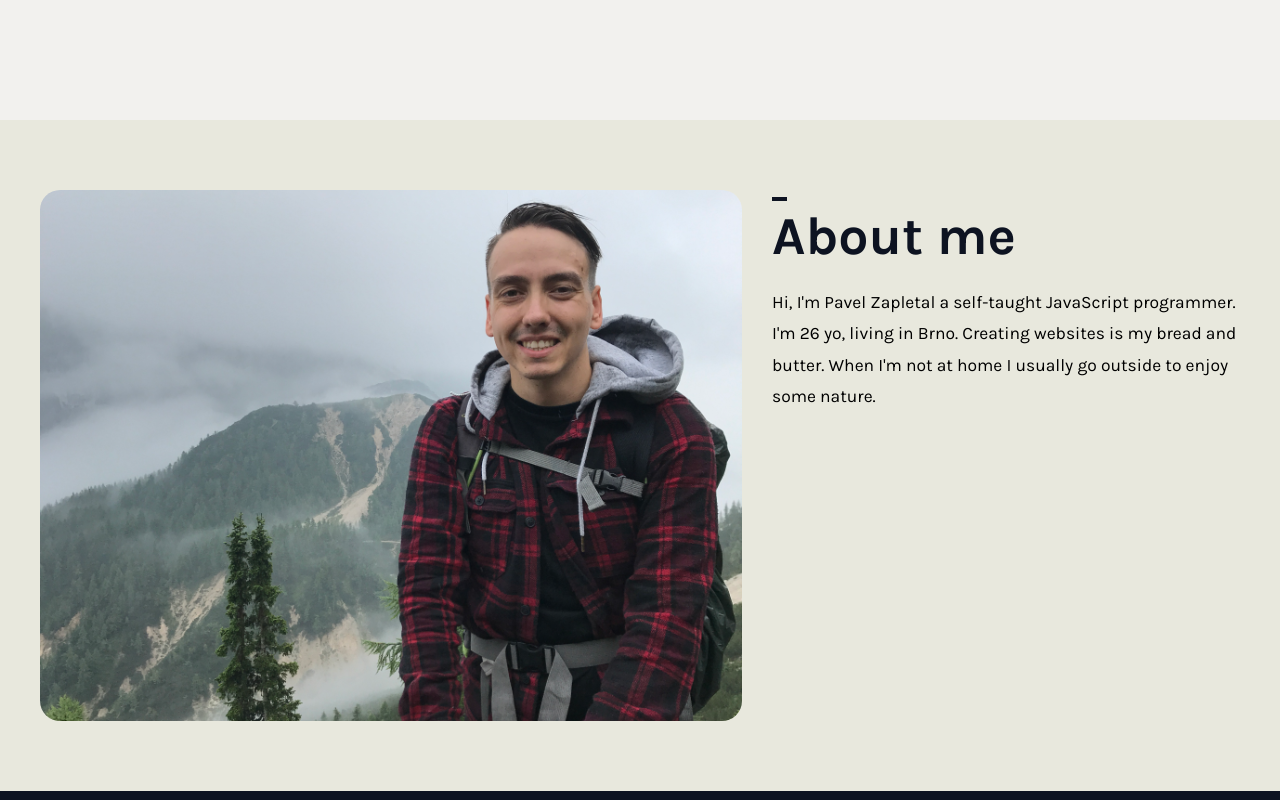
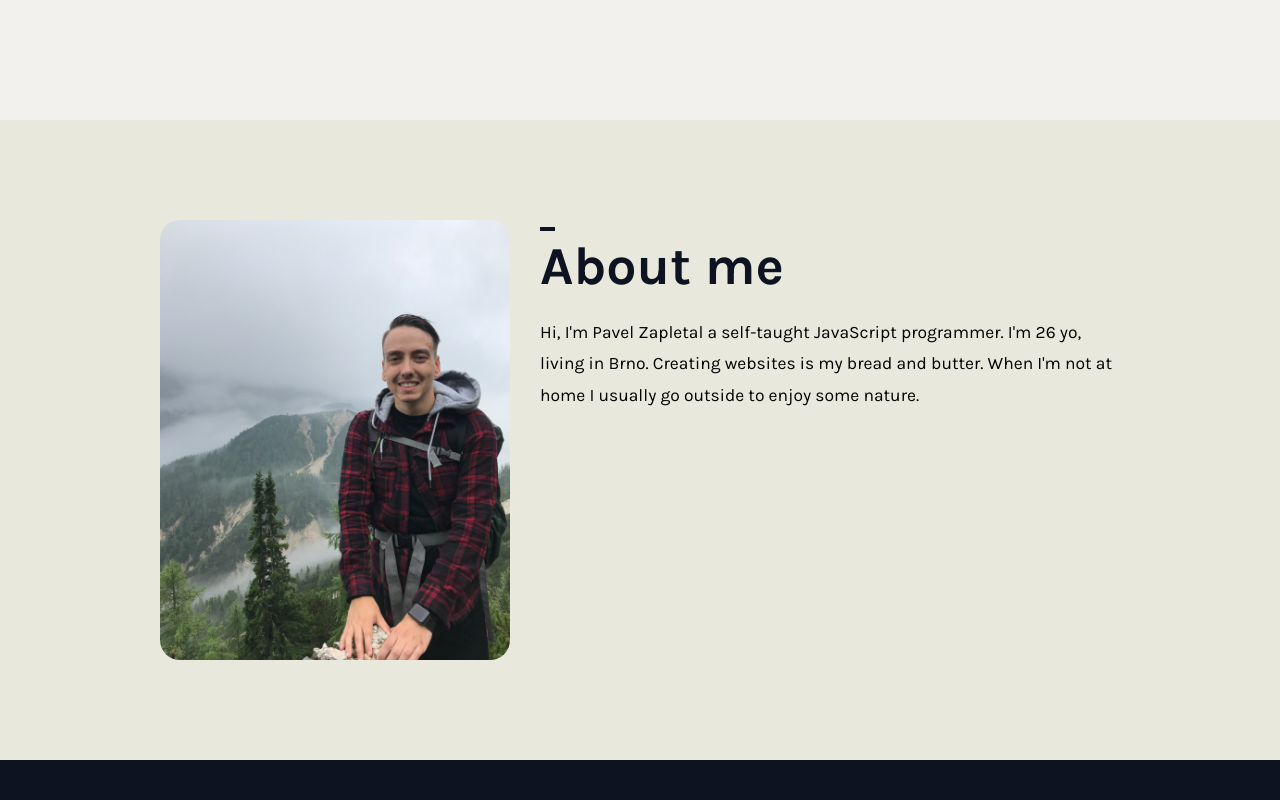
Before and after one commit to Kapaak/Pavel-portfolio-redesign-2, a Next.js app: page / in a window 1280 px wide. Shown: the part 680-1480 px from the top of the page. Built offline with nearby package versions, Linux system fonts and the light colour scheme.

Commit message:
mobile layout

```diff
--- a/components/AboutPage/TextContainer.tsx
+++ b/components/AboutPage/TextContainer.tsx
@@ -39,6 +39,15 @@ const FlexWrapper = styled.div`
 	@media ${breakpoints.tabletS} {
 		flex-direction: row;
 	}
+
+	@media ${breakpoints.desktopB} {
+		gap: 5rem;
+
+		img {
+			transform: scale(1.3);
+			margin-left: -5.5rem !important;
+		}
+	}
 `;
 
 const ImageWrapper = styled.div`
@@ -47,7 +56,7 @@ const ImageWrapper = styled.div`
 	overflow: hidden;
 
 	@media ${breakpoints.tabletS} {
-		flex: 1 1 60%;
+		flex: 1 1 50%;
 		height: auto;
 		border-radius: 2rem;
 
@@ -55,10 +64,20 @@ const ImageWrapper = styled.div`
 			height: 100% !important;
 		}
 	}
+
+	@media ${breakpoints.tablet} {
+		max-width: 35rem;
+		height: 44rem;
+	}
+
+	@media ${breakpoints.desktopB} {
+		max-width: 38rem;
+		height: 50rem;
+	}
 `;
 
 const TextWrapper = styled.div`
-	flex: 1 1 40%;
+	flex: 1 1 45%;
 	display: flex;
 	flex-direction: column;
 	gap: 2rem;
@@ -71,6 +90,10 @@ const TextWrapper = styled.div`
 		& > div:first-child {
 			display: inline-block;
 		}
+	}
+
+	@media ${breakpoints.desktopB} {
+		padding-top: 2rem;
 	}
 `;
 
--- a/components/Footer/index.tsx
+++ b/components/Footer/index.tsx
@@ -36,7 +36,12 @@ const StyledFooter = styled.div`
 		flex-direction: row;
 		justify-content: center;
 		gap: 2rem;
+		padding-bottom: 2rem;
 
 		align-items: center;
 	}
+
+	@media ${breakpoints.desktop} {
+		margin-top: -6rem;
+	}
 `;
--- a/styles/GlobalStyles.tsx
+++ b/styles/GlobalStyles.tsx
@@ -22,6 +22,7 @@ const GlobalStyles = createGlobalStyle`
         --bg-col:#F2F1EE;
 
         --shadow:0 0 20px rgba(8, 1, 1, 0.225);
+        --max-width:96rem;
 
         --fowe-reg:400;
         --fowe-bold:700;
@@ -48,8 +49,6 @@ const GlobalStyles = createGlobalStyle`
 
         --br-main:1.5rem;
 
-        --box-width:26rem;
-        --box-height:calc(var(--box-width)*1.5);
     }
 
     html{
@@ -82,9 +81,8 @@ const GlobalStyles = createGlobalStyle`
     @media ${breakpoints.tablet}{
 		:root {
 			--xd-recalc: .87;
-            --horizontal-gap:4rem;
+            --horizontal-gap:7rem;
 
-            --box-width:30rem;
             --f-t: calc(1.5rem / var(--xd-recalc));
             --fosi-nav:4rem;
 		}
@@ -94,16 +92,13 @@ const GlobalStyles = createGlobalStyle`
         :root{
             --xd-recalc:.86;
             --text-mb:2.5rem;
-            --box-width:36rem;
+            --vertical-gap:10rem;
         }
     }
     @media ${breakpoints.desktopB}{
         :root{
             --xd-recalc:.75;
-            /* --horizontal-gap:8rem;*/
-            --vertical-gap:8rem;
-            --box-width:42rem;
-            --box-height:calc(var(--box-width)*1.4);
+            --vertical-gap:12rem;
         }
     }
 
--- a/styles/styledComponents/Breakpoints.ts
+++ b/styles/styledComponents/Breakpoints.ts
@@ -6,7 +6,7 @@ const devices = {
 	tabletS: convertToEm(500),
 	tablet: convertToEm(768),
 	desktop: convertToEm(1024),
-	desktopB: convertToEm(1400),
+	desktopB: convertToEm(1300),
 };
 
 export const breakpoints = {
```
